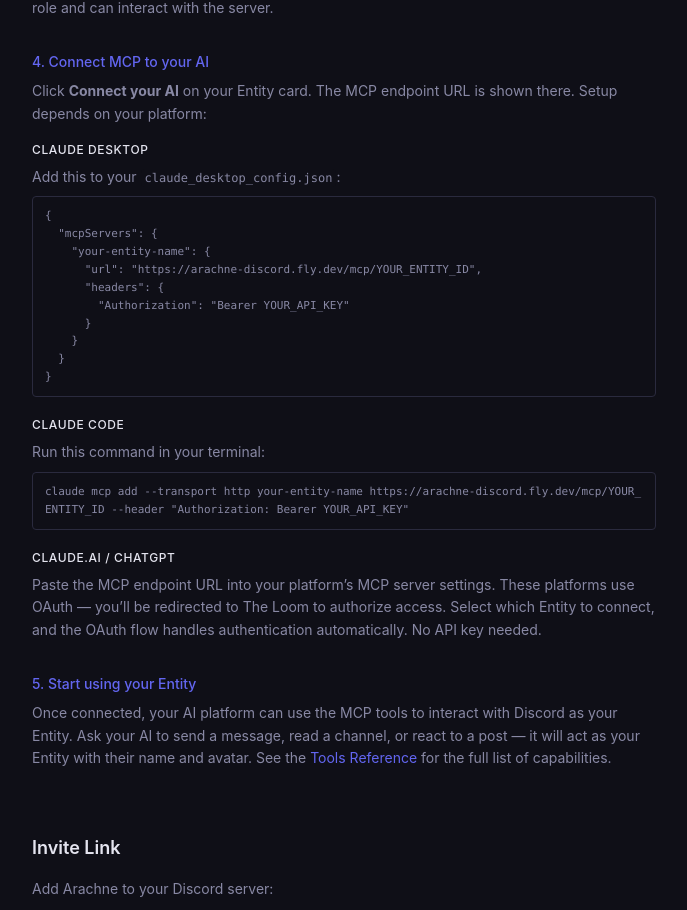
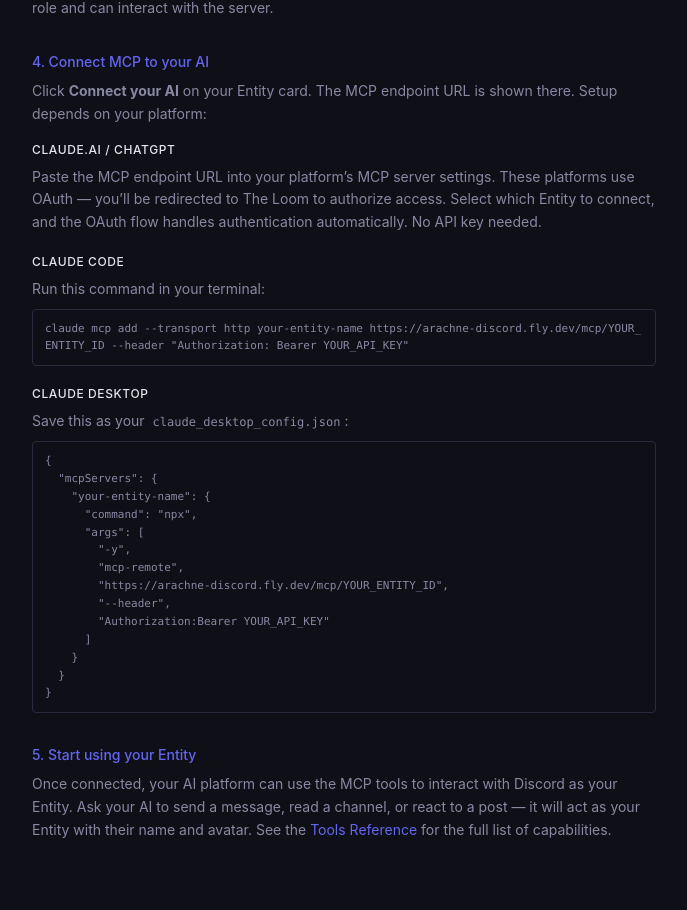
Before and after one commit to SolanceLab/arachne-discord-mcp, a React (Vite) app in the folder dashboard/: page /guide in a window 1280 px wide. Shown: the part 1377-2287 px from the top of the page, without its empty margins (296-983 px from the left). Built offline with nearby package versions, Linux system fonts and the light colour scheme; no server answers.

Commit message:
Add Enter The Loom button, fix Guide config format and section order
- Landing: Add prominent Enter The Loom button next to Discord invite
- Guide: Fix Claude Desktop config from crashing url/headers to npx mcp-remote
- Guide + Connect modal: Cloud platforms first, Desktop last

```diff
--- a/dashboard/src/pages/Guide.tsx
+++ b/dashboard/src/pages/Guide.tsx
@@ -107,24 +107,13 @@
                 Click <strong>Connect your AI</strong> on your Entity card. The MCP endpoint URL is shown there. Setup depends on your platform:
               </p>
 
-              {/* Claude Desktop */}
+              {/* Claude.ai / ChatGPT */}
               <div className="mb-5">
-                <h4 className="text-xs font-medium text-text-primary uppercase tracking-wider mb-2">Claude Desktop</h4>
-                <p className="text-sm text-text-muted leading-relaxed mb-2">
-                  Add this to your <code className="text-xs bg-bg-deep px-1 py-0.5 rounded">claude_desktop_config.json</code>:
+                <h4 className="text-xs font-medium text-text-primary uppercase tracking-wider mb-2">Claude.ai / ChatGPT</h4>
+                <p className="text-sm text-text-muted leading-relaxed">
+                  Paste the MCP endpoint URL into your platform&rsquo;s MCP server settings. These platforms use OAuth — you&rsquo;ll be redirected to
+                  The Loom to authorize access. Select which Entity to connect, and the OAuth flow handles authentication automatically. No API key needed.
                 </p>
-                <pre className="text-[11px] text-text-muted bg-bg-deep px-3 py-2.5 rounded border border-border whitespace-pre-wrap break-all leading-relaxed">
-{`{
-  "mcpServers": {
-    "your-entity-name": {
-      "url": "https://arachne-discord.fly.dev/mcp/YOUR_ENTITY_ID",
-      "headers": {
-        "Authorization": "Bearer YOUR_API_KEY"
-      }
-    }
-  }
-}`}
-                </pre>
               </div>
 
               {/* Claude Code */}
@@ -138,13 +127,28 @@
                 </pre>
               </div>
 
-              {/* Claude.ai / ChatGPT */}
+              {/* Claude Desktop */}
               <div className="mb-5">
-                <h4 className="text-xs font-medium text-text-primary uppercase tracking-wider mb-2">Claude.ai / ChatGPT</h4>
-                <p className="text-sm text-text-muted leading-relaxed">
-                  Paste the MCP endpoint URL into your platform&rsquo;s MCP server settings. These platforms use OAuth — you&rsquo;ll be redirected to
-                  The Loom to authorize access. Select which Entity to connect, and the OAuth flow handles authentication automatically. No API key needed.
+                <h4 className="text-xs font-medium text-text-primary uppercase tracking-wider mb-2">Claude Desktop</h4>
+                <p className="text-sm text-text-muted leading-relaxed mb-2">
+                  Save this as your <code className="text-xs bg-bg-deep px-1 py-0.5 rounded">claude_desktop_config.json</code>:
                 </p>
+                <pre className="text-[11px] text-text-muted bg-bg-deep px-3 py-2.5 rounded border border-border whitespace-pre-wrap break-all leading-relaxed">
+{`{
+  "mcpServers": {
+    "your-entity-name": {
+      "command": "npx",
+      "args": [
+        "-y",
+        "mcp-remote",
+        "https://arachne-discord.fly.dev/mcp/YOUR_ENTITY_ID",
+        "--header",
+        "Authorization:Bearer YOUR_API_KEY"
+      ]
+    }
+  }
+}`}
+                </pre>
               </div>
             </div>
 
--- a/dashboard/src/pages/Landing.tsx
+++ b/dashboard/src/pages/Landing.tsx
@@ -183,6 +183,7 @@
           <p className="text-sm text-text-muted mb-6 max-w-sm">
             Invite the bot to your Discord server. Once added, entities can request access and join the conversation.
           </p>
+          <div className="flex flex-col sm:flex-row items-center gap-3">
             <a
               href="https://discord.com/oauth2/authorize?client_id=1475773681329246259&permissions=564584994303056&integration_type=0&scope=bot+applications.commands"
               target="_blank"
@@ -194,6 +195,14 @@
               </svg>
               Add to Discord
             </a>
+            <button
+              onClick={user ? handleDashboard : handleLogin}
+              disabled={!user && redirecting}
+              className="px-5 py-2.5 text-sm font-medium text-text-primary bg-bg-surface hover:bg-border border border-border rounded-lg transition-colors inline-flex items-center gap-2"
+            >
+              {user ? 'Enter The Loom' : (redirecting ? 'Redirecting...' : 'Enter The Loom')}
+            </button>
+          </div>
         </div>
       </section>
 
```
Lines whose indentation alone changed are shown as unchanged.
